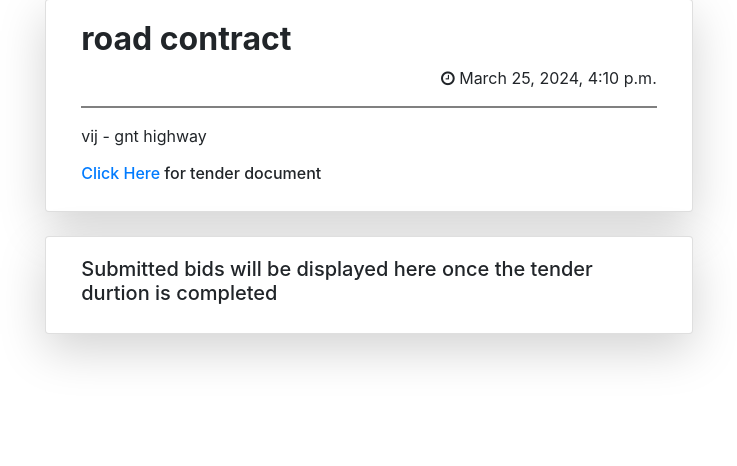
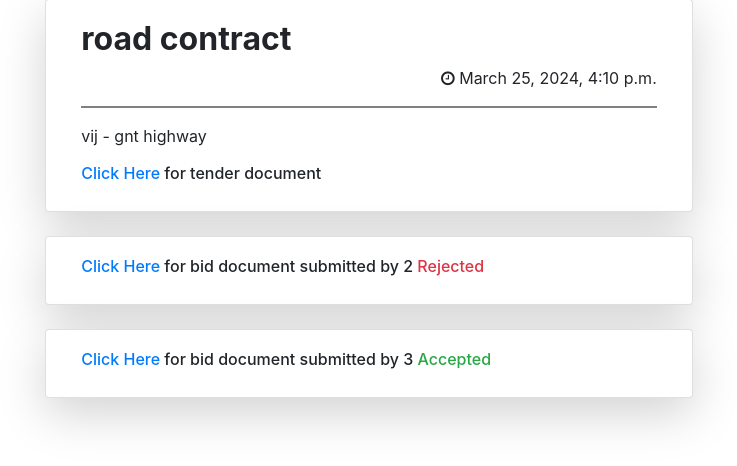
Before and after one commit to PavanVitesh/TENDERBC, a Django app: page /ViewTender/4 in a window 1280 px wide. Shown: the part 81-547 px from the top of the page, without its empty margins (271-1008 px from the left). Run offline with Django 4.2, Linux system fonts and the light colour scheme; a user stored in the database is signed in; data comes from the database, SQL or seed files in the repository; both versions use the stored data as it was after the commit; some libraries are stand-ins or nearby versions.

Commit message:
Implemented bid acceptance mechanism

```diff
--- a/TENDERBC_Project/TENDERBC_App/models.py
+++ b/TENDERBC_Project/TENDERBC_App/models.py
@@ -19,7 +19,7 @@ class User(AbstractUser):
     establishment_year = models.IntegerField("Establishment Year", choices=get_past_20_years(), default=timezone.now().year)
 
 class Tender(models.Model):
-    sts = (('Inactive','Inactive'),('Active','Active'),('Completed','Completed'))
+    sts = (('Inactive','Inactive'),('Active','Active'),('Completed','Completed'),('Granted','Granted'))
     title = models.CharField(max_length=100, null=False, blank=False)
     description = models.CharField(max_length=1000, null=False, blank=False)
     document = models.FileField(upload_to='tender documents/')
--- a/TENDERBC_Project/TENDERBC_App/urls.py
+++ b/TENDERBC_Project/TENDERBC_App/urls.py
@@ -11,4 +11,5 @@ urlpatterns = [
     path('ChangePassword',views.Change_Password,name='cp'),
     path('CreateTender/',views.Create_Tender,name='ct'),
     path('ViewTender/<int:x>',views.View_Tender,name='vt'),
+    path('AcceptBid/<int:x>',views.Accept_Bid,name='ab'),
 ]
--- a/TENDERBC_Project/TENDERBC_App/views.py
+++ b/TENDERBC_Project/TENDERBC_App/views.py
@@ -14,12 +14,13 @@ def Home(request):
         if i.start_date_time <= timezone.now() <= i.end_date_time:
             i.Status = "Active"
             i.save()
-        elif i.end_date_time < timezone.now():
+        elif i.end_date_time < timezone.now() and i.Status != "Granted":
             i.Status = "Completed"
             i.save()
     active_tenders = Tender.objects.filter(Status='Active')
     inactive_tenders = Tender.objects.filter(Status='Inactive')
-    return render (request,'html/home.html',{"active_tenders":active_tenders,"inactive_tenders":inactive_tenders})
+    completed_tenders = Tender.objects.filter(Status='Completed')
+    return render (request,'html/home.html',{"active_tenders":active_tenders,"inactive_tenders":inactive_tenders,'completed_tenders':completed_tenders})
 
 def Register(request):
     userform = UserForm()
@@ -53,6 +54,7 @@ def Create_Tender(request):
 def View_Tender(request,x):
     details = Tender.objects.get(id=x)
     if request.method == 'POST':
+        print(request.POST)
         bidsubmission = BidForm(request.POST, request.FILES)
         if bidsubmission.is_valid():
             bidsubmission = bidsubmission.save(commit=False)
@@ -68,3 +70,17 @@ def View_Tender(request,x):
             alreadysubmitted = True
             break
     return render(request, 'html/view_tender.html', {'details':details,'bidsubmission':bidsubmission,'alreadysubmitted':alreadysubmitted,'bids_submitted_to_this_tender':bids_submitted_to_this_tender})
+
+
+def Accept_Bid(request,x):
+    bid_details = Bid.objects.get(id=x)
+    tender_details = Tender.objects.get(id=bid_details.tender_id)
+    all_bids = Bid.objects.filter(tender_id=bid_details.tender_id)
+    for i in all_bids:
+        i.Status = "Rejected"
+        i.save()
+    bid_details.Status = "Accepted"
+    bid_details.save()
+    tender_details.Status = "Granted"
+    tender_details.save()
+    return redirect('../ViewTender/'+str(bid_details.tender_id))
--- a/TENDERBC_Project/templates/html/view_tender.html
+++ b/TENDERBC_Project/templates/html/view_tender.html
@@ -36,7 +36,7 @@
     </div>
 
     {% if request.user.is_superuser %}
-        {% if details.Status == "Completed" %}
+        {% if details.Status == "Completed" or details.Status == "Granted" %}
             {% for bid in bids_submitted_to_this_tender %}
             <div class="container mt-4">
                 <div class="card col-md-7 mx-auto shadow-lg">
@@ -44,6 +44,13 @@
                         <h6>
                             <a href = "{% static bid.document.url %}" target="_blank">Click Here</a>
                             for bid document submitted by {{bid.bidder_id}}
+                            {% if bid.Status == "Accepted" %}
+                            <span class="text-success">Accepted</span>
+                            {% elif bid.Status == "Rejected" %}
+                            <span class="text-danger">Rejected</span>
+                            {% else %}
+                            <a href="{% url 'ab' bid.id %}" class="btn btn-outline-success">Accept<i class="fa fa-check"></i></a>
+                            {% endif %}
                         </h6>
                     </div>
                 </div>
```
Also changed, not shown: TENDERBC_Project/templates/html/home.html (+23 -3 lines), TENDERBC_Project/db.sqlite3.
